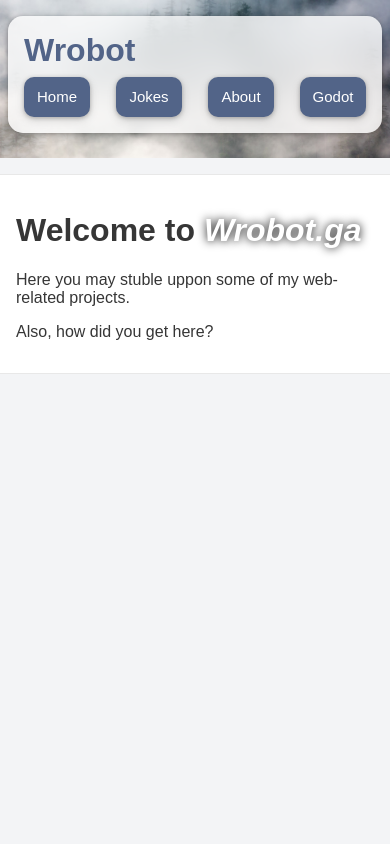
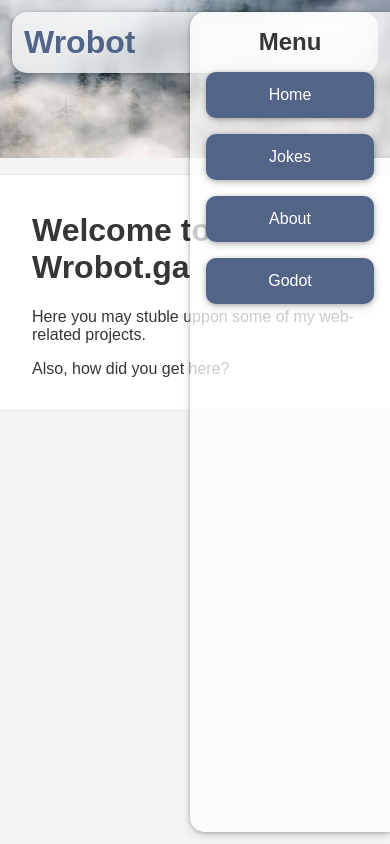
Before and after one commit to WrobotGames/WrobotWebsite, a Nuxt app: page / in a window 390 px wide. Built offline with nearby package versions, Linux system fonts and the light colour scheme.

Commit message:
SEO fixes and tesing new mobile layout.

```diff
--- a/components/AppHeader.vue
+++ b/components/AppHeader.vue
@@ -1,11 +1,14 @@
 <template>
 <div>
-    <img class="nasa" src="/fog.jpg" alt="Image from space">
+    <img class="nasa" src="/fog.jpg" alt="Header Image">
     <div class= "headerbox">
         <header class="header">
-            <h1 class="title">Wrobot</h1>
+            <h2 class="title">Wrobot</h2>
             <!--<button class="mobile_toggle" @click="togglemenu"></button>-->
             <ul class="headerlink">
+                <li >
+                    <h2 class="mobiletext">Menu</h2>
+                </li>
                 <li>
                     <nuxt-link to="/">Home</nuxt-link>
                 </li>
@@ -43,31 +46,31 @@ const togglemenu = () => {
     .nasa {
         object-fit: cover;
         display: block;
-        margin-left: -8px;
-        margin-top: -8px;
-        margin-right: -8px;
+        margin: 0px;
         margin-bottom: 1rem;
-        width: calc(100% + 16px);
+        width: 100%;
         height: 158px;
     }
     .headerbox {
         z-index: 999;
-        width: calc(100% - 16px );
         position: fixed;
-        background: rgba(255, 255, 255, 0.8);
-        top: 1rem;
+        background: rgba(255, 255, 255, 0.7);
+        top: 0.75rem;
+        left: 0.75rem;
+        right: 0.75rem;
         border-radius: 15px;
         box-shadow: 0 3px 10px rgba(0,0,0,0.15), 0 1px 4px rgba(0,0,0,0.24);
-        backdrop-filter: blur(1rem);
+        backdrop-filter: blur(0.5rem);
     }
     .header {
         list-style: none;
         display: flex;
         align-items: center;
         justify-content: space-between;
-        padding: 1rem;
+        padding: 0.75rem;
     }
     .header .title {
+        font-size: 2rem;
         margin: 0;
         color: #526488;
     }
@@ -96,32 +99,55 @@ const togglemenu = () => {
         margin-left: 0.5rem;
     }
     .header a:hover {
+        color: #526488;
+        background: #ffffff;
+        box-shadow: 0 0px 5px 5px #5264883c;
+    }
+    .mobiletext{
+        display: none;
+    }
 
-        background: #6b82b0;
-        box-shadow: 0 5px 5px rgba(0,0,0,0.2);
-    }
+
+
     @media (max-width:500px) {
         .header{
             flex-direction: column;
             align-items: flex-start;
         }
         .headerlink{
-            padding: 0;
-            flex-wrap:nowrap;
-            width: 100%;
-            margin-top: 0.5rem;
-            justify-content: space-between;
+            flex-direction: column;
+            justify-content: flex-start;
+                position: fixed;
+                right: -0.75rem;
+                top: 0;
+                padding: 0;
+                width:200px;
+                height: calc(100vh - 1.5rem);
+                background: rgba(256, 256, 256, 0.742);
+                backdrop-filter: blur(10px);
+                border-top-left-radius: 15px;
+                border-bottom-left-radius: 15px;
+                box-shadow: 0 3px 10px rgba(0,0,0,0.15), 0 1px 4px rgba(0,0,0,0.24);
 
         }
 
         .headerlink a {
             box-shadow: 0 3px 10px rgba(0,0,0,0.15), 0 1px 4px rgba(0,0,0,0.24);
-
-            max-width: 200px;
-            width: 50px;
+            width: calc(200px - 2rem);
+            padding: 0;
+            padding-top: 0.5rem;
+            padding-bottom: 0.5rem;
             margin: 0;
-            padding-inline: 0.5rem;
-            font-size: 15px;
+            margin-top: 1rem;
+        }
+        .mobiletext{
+            text-align: center;
+            width: calc(200px - 2rem);
+            display: block;
+            margin: 0;
+            margin-top: 1rem;
+            padding: 0;
+            height: auto;
         }
 
         /*
--- a/components/Joke.vue
+++ b/components/Joke.vue
@@ -31,8 +31,8 @@ export default {
 }
 @media screen and (max-width: 800px) {
     .joke{
-      margin-left: 0%;
-      margin-right: 0%;
+      margin-left: 0.75rem;
+      margin-right: 0.75rem;
     }
 
   }
--- a/layouts/default.vue
+++ b/layouts/default.vue
@@ -18,6 +18,7 @@ export default {
 <style>
   body{
     background: rgb(243, 244, 246);
+    margin: 0;
   }
   p, h1, h2, h3, h4, h5, h6{
     font-family: Arial, Helvetica, sans-serif;
@@ -37,19 +38,17 @@ export default {
     margin-left: 15%;
     margin-right: 15%;
     background: white;
-    transition: all 0.4s cubic-bezier(.24,.07,.27,1);
     border: 1px solid rgb(232, 232, 232);
 
 }
   @media screen and (max-width: 800px) {
     .pagecontent{
-      width: calc(100% - 16px);
+      width: calc(100% - 4rem);
+      margin-inline: 0;
+      padding-inline: 2rem;
       border-left: 0px;
       border-right: 0px;
       border-radius: 0px;
-      margin-left: -8px;
-      margin-right: -8px;
-
     }
 
   }
--- a/pages/about.vue
+++ b/pages/about.vue
@@ -10,12 +10,12 @@
 export default {
  head(){
     return {
-        title: 'About',
+        title: 'About the Website - Wrobot',
         meta: [
             {
                 hid: 'description',
                 name: 'description',
-                content: 'Best funny dad jokes'
+                content: 'A short about on my website, there really isnt anything here.'
             }
         ]
     }
--- a/pages/index.vue
+++ b/pages/index.vue
@@ -1,6 +1,6 @@
 <template>
 <div class='pagecontent'>
-  <h1 >Welcome to <span class="pagetitlewr">Wrobot.ga</span></h1>
+  <h1 >Welcome to Wrobot.ga</h1>
   <p>Here you may stuble uppon some of my web-related projects. </p>
   <p>Also, how did you get here?</p>
   </div>
@@ -8,7 +8,19 @@
 
 <script>
 export default {
-  name: 'IndexPage'
+ head(){
+    return {
+        title: 'Wrobot Home - Wrobot',
+        meta: [
+            {
+                hid: 'description',
+                name: 'description',
+                content: 'Welcome to wrobot.ga, there really isnt anything here.'
+            }
+        ]
+    }
+ }
+
 }
 </script>
 
--- a/pages/jokes/index.vue
+++ b/pages/jokes/index.vue
@@ -1,6 +1,7 @@
 <template>
   <div>
     <div class="pagecontent">
+        <h1>The Bad Dad Joke List</h1>
         <p >Here is a list of bad jokes, just to test on how to make a website.</p>
     </div>
 
@@ -37,12 +38,12 @@ export default {
     },
     head(){
         return {
-            title: 'Jokes',
+            title: 'Dad Jokes - Wrobot',
             meta: [
                 {
                     hid: 'description',
                     name: 'description',
-                    content: 'Best funny dad jokes'
+                    content: 'Here is a list of bad dad jokes, just to test on how to make a website.'
                 }
             ]
         }
```
